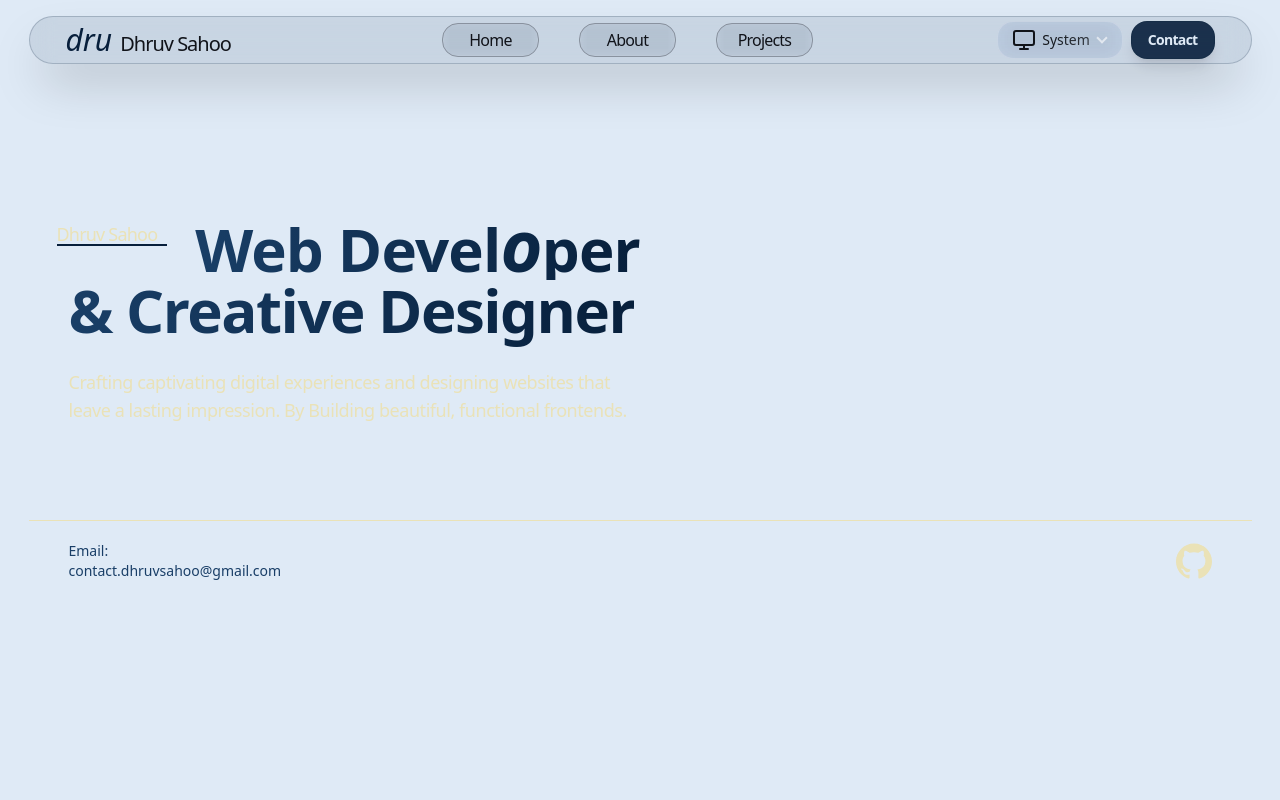
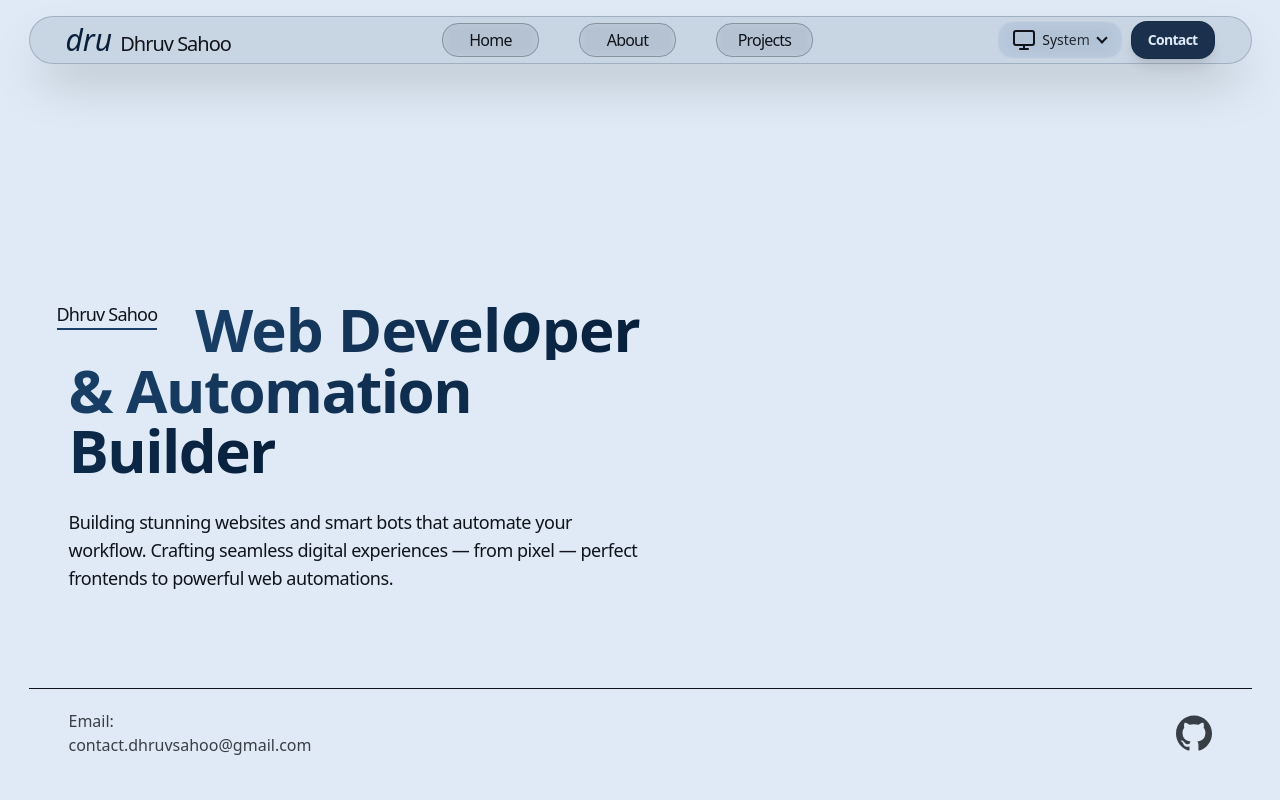
Before and after one commit to Dru-429/portfolio, a Next.js app: page / in a window 1280 px wide. Shown: the top 800 px of the page. Built offline with nearby package versions, Linux system fonts and the light colour scheme.

Commit message:
Fixed/Hero section

```diff
--- a/app/components/heroSection/HeroSection.jsx
+++ b/app/components/heroSection/HeroSection.jsx
@@ -9,46 +9,40 @@ const HeroSection = () => {
   return (
     <section id="home">
       <div className="w-100% min-h-screen relative">
-        <div className="mt-40 mb-52 sm:mb-0 mx-2 sm:mx-10 sm:w-1/2">
+        <div className="mt-[30vh] mb-52 sm:mb-0 mx-2 sm:mx-10 sm:w-1/2">
           <div className="sm:flex justify-between items-start leading-none tracking-tighter relative">
-
-            <span className="text-lg px-1 relative top-3 text-text right-4">
+            <motion.span className="text-lg px-1 relative top-3 text-foreground right-4 border-bottom-[1px] border-foreground">
               Dhruv Sahoo
-            </span>
-
-            <motion.div
-              initial={{ opacity: 0, x: -100 }}
-              animate={{ opacity: 1, x: 0 }}
-              transition={{ duration: 1, ease: easeIn }}
-              className="h-[2px] bg-accent sm:w-[18%] w-28 absolute top-9 -left-3"
-            ></motion.div>
+              <motion.div
+                initial={{ width: 0 }}
+                animate={{ width: 100 }}
+                transition={{ duration: 1, ease: easeIn }}
+                className="h-[2px] bg-secondary"
+              ></motion.div>
+            </motion.span>
 
             <AnimateTitle first="Web Devel" italic="o" second="per" />
           </div>
 
           <span className="text-4xl sm:text-6xl font-[600] tracking-tight bg-gradient-to-r from-secondary to-accent text-transparent bg-clip-text pt-8">
-            & Creative Designer
+            & Automation Builder
           </span>
 
-          <p className="mt-7 w-[95%] text-text tracking-tight text-lg">
-            Crafting captivating digital experiences and designing websites that
-            leave a lasting impression. By Building beautiful, functional
-            frontends.
+          <p className="mt-7 w-[95%] text-foreground tracking-tight text-lg">
+            Building stunning websites and smart bots that automate your
+            workflow. Crafting seamless digital experiences — from pixel — perfect
+            frontends to powerful web automations.
           </p>
         </div>
 
-        <div className="px-2 sm:px-10 border-t-[1px] mt-24 border-text flex justify-between items-center relative">
-
-          <div className=" py-5 text-sm text-secondary">
+        <div className="px-2 sm:px-10 border-t-[1px] mt-24 border-foreground flex justify-between items-center relative">
+          <div className=" py-5 text-md text-foreground/80">
             <h3>Email:</h3>
             <p>contact.dhruvsahoo@gmail.com</p>
           </div>
 
-          <Link
-            href="https://github.com/Dru-429"
-            className="relative "
-        >
-            <SiGithub className="text-4xl"/>
+          <Link href="https://github.com/Dru-429" className="relative ">
+            <SiGithub className="text-4xl text-foreground/80 hover:text-accent" />
           </Link>
         </div>
       </div>
--- a/app/components/heroSection/ModeToggle.jsx
+++ b/app/components/heroSection/ModeToggle.jsx
@@ -62,7 +62,7 @@ export function ModeToggle() {
           </span>
 
           <div
-            className={`w-2 h-2 border-r-2 border-b-2 border-white/60 transform transition-transform duration-300 ${isOpen ? "-rotate-45 translate-y-0.5" : "rotate-45 -translate-y-0.5"}`}
+            className={`w-2 h-2 border-r-2 border-b-2 border-foreground transform transition-transform duration-300 ${isOpen ? "-rotate-45 translate-y-0.5" : "rotate-45 -translate-y-0.5"}`}
           />
         </div>
 
```
